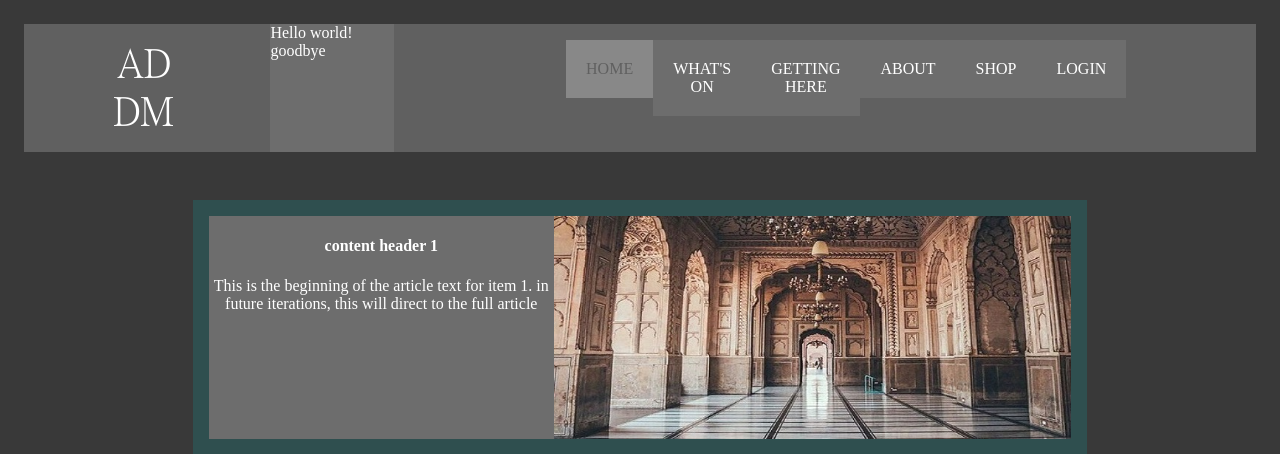
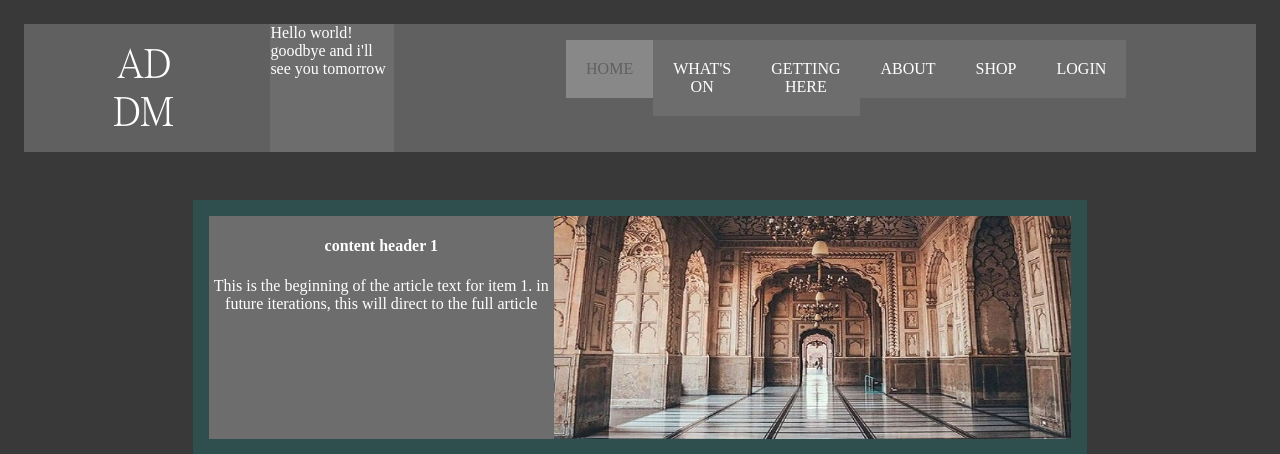
Before and after one commit to Geezertron/ADDMwPHP, a PHP site: page / in a window 1280 px wide. Shown: the top 454 px of the page. Run offline with PHP 8.4, Linux system fonts and the light colour scheme.

Commit message:
change to third line

```diff
--- a/index.php
+++ b/index.php
@@ -27,6 +27,7 @@
             <div id="col2">
                    Hello world!
                    goodbye
+                   and i'll see you tomorrow
             </div>
             <div id="col3">
 				<nav class="navbar">
```
